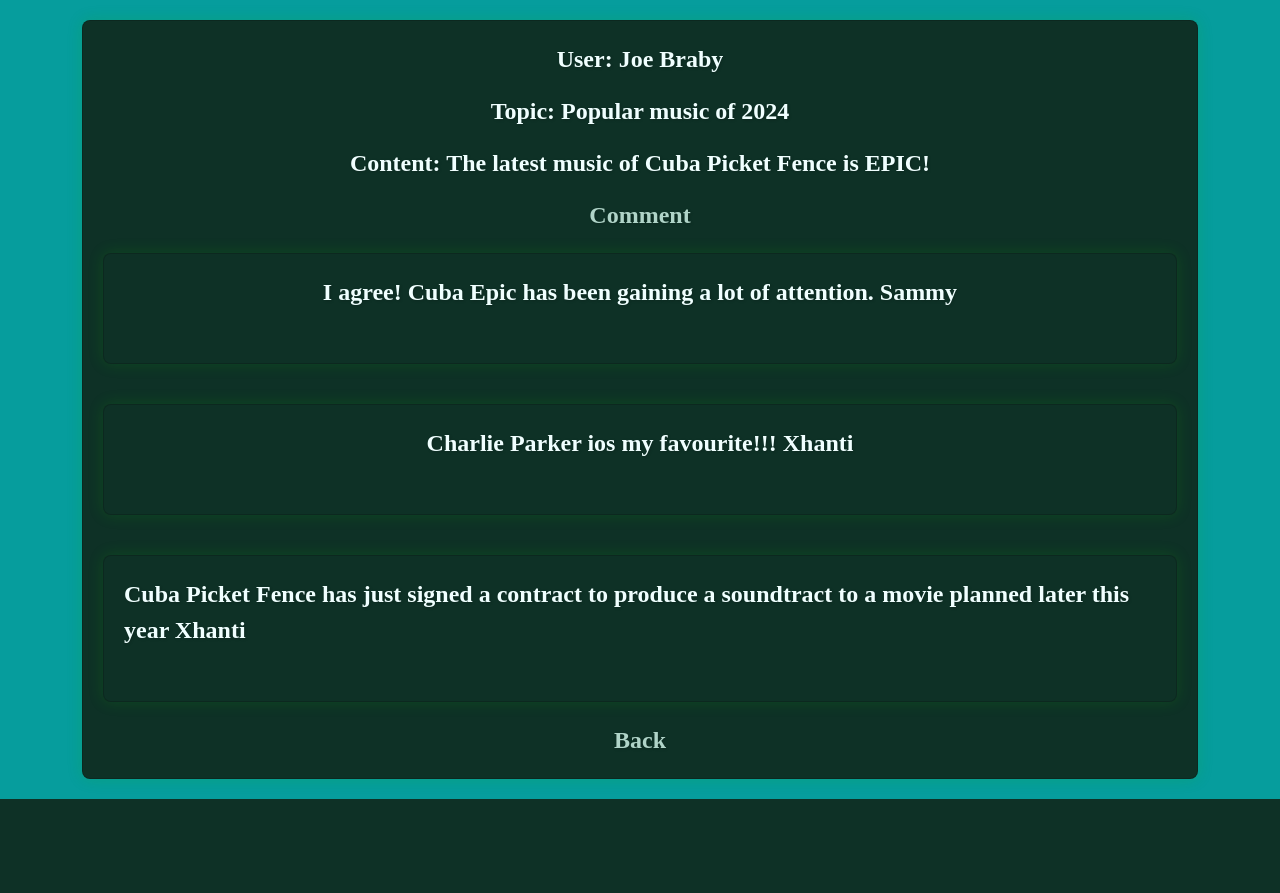
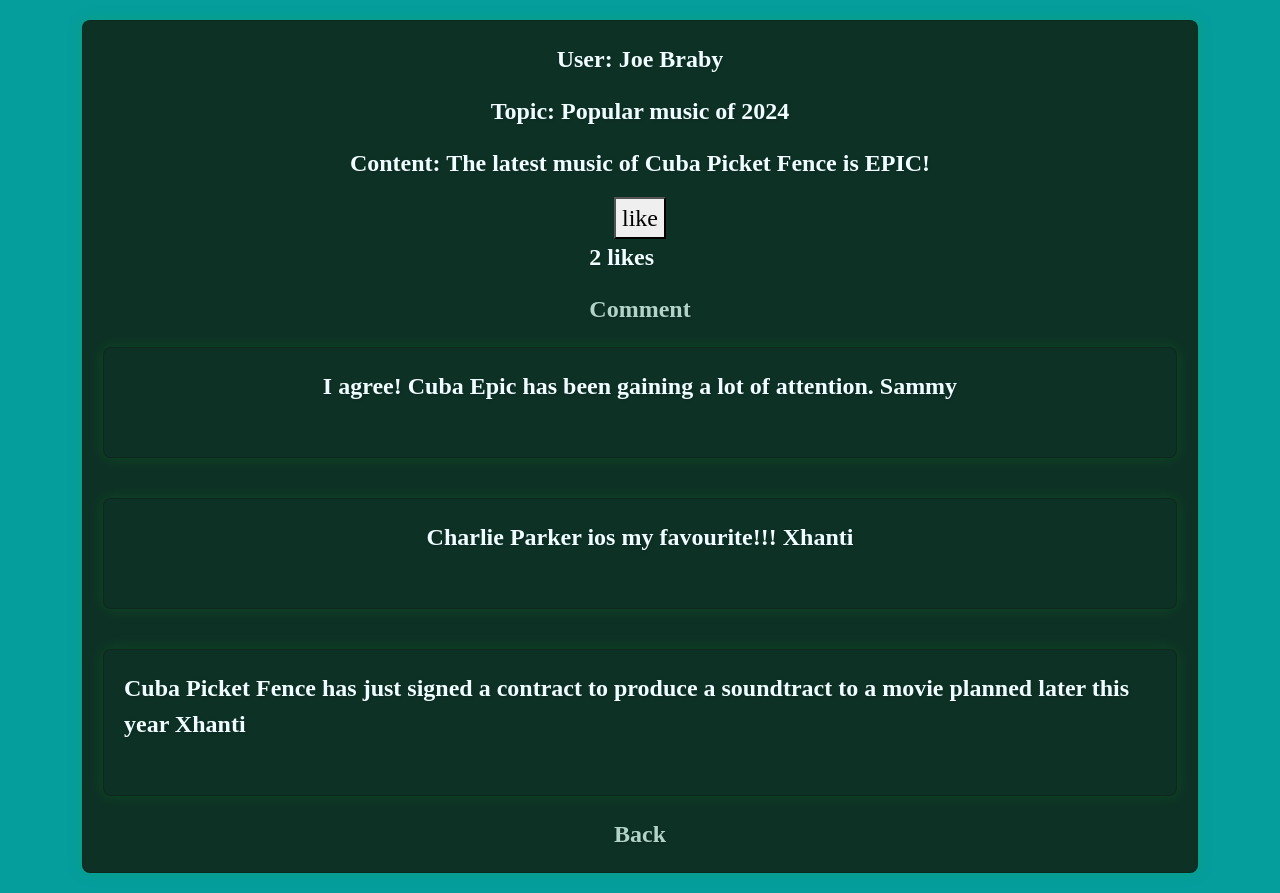
Before and after one commit to widget501/konekto, a Rails app: page /posts/1 in a window 1280 px wide. Shown: the part 75-968 px from the top of the page. Before the commit the page ends 874 px from the top, so only its background shows below. Run offline with Rails 7, Linux system fonts and the light colour scheme; a user stored in the database is signed in; data comes from the database, SQL or seed files in the repository; style sheets or scripts are compiled from the project's sources; some libraries are stand-ins or nearby versions.

Commit message:
Add Likes

```diff
--- a/app/controllers/posts_controller.rb
+++ b/app/controllers/posts_controller.rb
@@ -1,6 +1,27 @@
 class PostsController < ApplicationController
   before_action :set_topic, only: [:new, :create]
-  before_action :set_post, only: [:show, :edit, :update, :destroy]
+  before_action :set_post, only: [:show, :edit, :update, :destroy, :like, :unlike]
+
+  def like
+    if @post.likers.include?(current_user)
+      flash[:notice] = 'You have already liked this post'
+    else
+      @post.likes.create(user: current_user)
+      flash[:notice] = 'Post has been liked'
+    end
+    redirect_to @post
+  end
+
+  def unlike
+    like = @post.likes.find_by(user: current_user)
+    if like
+      like.destroy
+      flash[:notice] = 'You have unliked this post'
+    else
+      flash[:notice] = 'You have not liked this post'
+    end
+    redirect_to @post
+  end
 
   # GET  all my posts
   def index
--- a/app/models/like.rb
+++ b/app/models/like.rb
@@ -1,4 +1,5 @@
 class Like < ApplicationRecord
   belongs_to :post
   belongs_to :user
+  validates :user_id, uniqueness: { scope: :post_id }
 end
--- a/app/models/post.rb
+++ b/app/models/post.rb
@@ -3,4 +3,5 @@ class Post < ApplicationRecord
   belongs_to :user
   has_many :comments
   has_many :likes
+  has_many :likers, through: :likes, source: :user
 end
--- a/app/models/user.rb
+++ b/app/models/user.rb
@@ -7,5 +7,6 @@ class User < ApplicationRecord
   has_many :topics
   has_many :posts
   has_many :comments
-  has_many :Likes
+  has_many :likes
+  has_many :liked_posts, through: :likes, source: :post
 end
--- a/app/views/devise/shared/_links.html.erb
+++ b/app/views/devise/shared/_links.html.erb
@@ -1,5 +1,5 @@
 <%- if controller_name != 'sessions' %>
-  <%= link_to "Log in", new_session_path(resource_name) %><br />
+  <%= link_to "Log in", new_session_path(resource_name)  %><br />
 <% end %>
 
 <%- if devise_mapping.registerable? && controller_name != 'registrations' %>
--- a/app/views/posts/show.html.erb
+++ b/app/views/posts/show.html.erb
@@ -14,7 +14,23 @@
   <%= @post.content %>
 </p>
 
-<%= link_to "Comment", new_post_comment_path(@post) %>
+<% if @post.likers.include?(current_user) %>
+    <%= button_to 'unlike', unlike_post_path(@post), method: :delete  %>
+  <% else %>
+    <%= button_to 'like', like_post_path(@post), method: :post  %>
+<% end %>
+
+<div class="comment-like">
+ <p>
+  <% if @post.likers.count > 1 %>
+    <%= @post.likers.count %> likes
+  <% else %>
+    <%= @post.likers.count %> like
+  <% end %>
+ </p>
+  <%= link_to "Comment", new_post_comment_path(@post) %>
+</div>
+
 
 <% @comments.each do |comment| %>
 <div class="card">
--- a/config/routes.rb
+++ b/config/routes.rb
@@ -20,9 +20,10 @@ Rails.application.routes.draw do
   end
 
   resources :posts, only: [ :show, :edit, :update, :destroy] do
+    member do
+      post 'like', to: 'posts#like'
+      delete 'unlike', to: 'posts#unlike'
+    end
     resources :comments, only: [:new, :create]
-    resources :likes, only: [:create]
   end
-
-  resources :likes, only: [:destroy]
 end
```
Also changed, not shown: db/migrate/20240916090158_acts_as_votable_migration.rb (added, +22 -0 lines), Gemfile, db/schema.rb.
